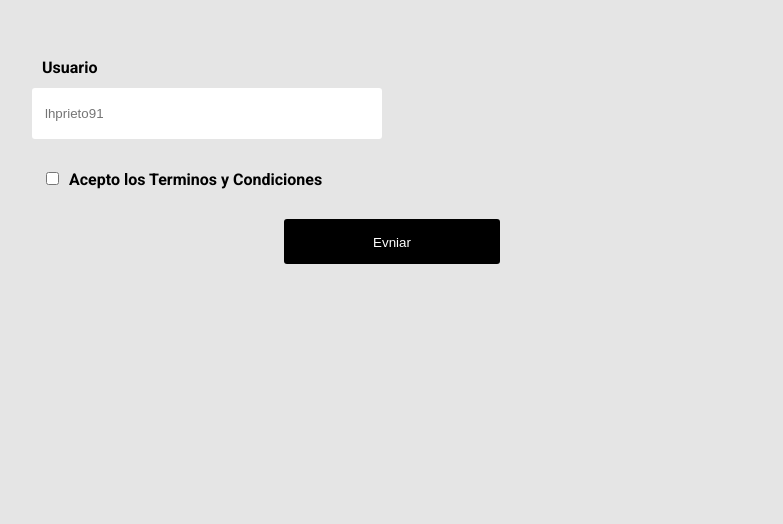
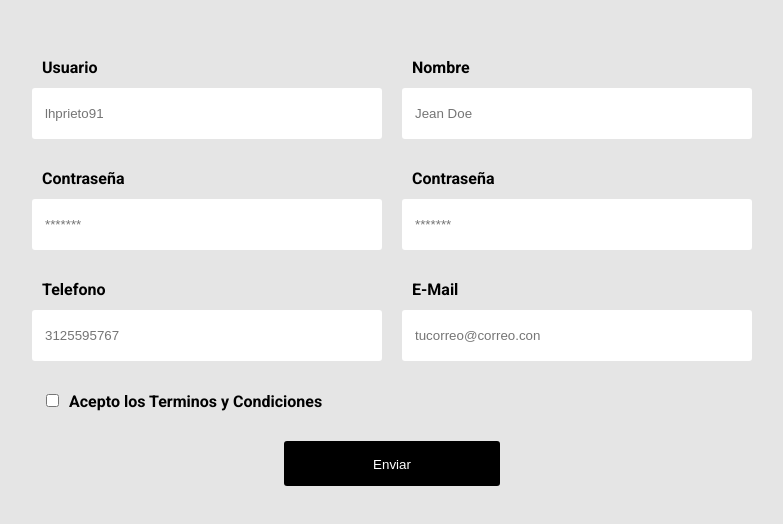
Before and after one commit to prietoLuisdW/ReactProyects, a React (Create React App) app: page / in a window 1280 px wide. Shown: the top 524 px of the page, without its empty margins (248-1031 px from the left). Built offline with nearby package versions, Linux system fonts and the light colour scheme.

Commit message:
All Form validation Ok

```diff
--- a/src/App.js
+++ b/src/App.js
@@ -12,18 +12,63 @@ function App() {
     const [password2, setPassword2]=useState({campo: '', valido: null})
     const [email, setEmail]=useState({campo: '', valido: null})
     const [telefono, setTelefono]=useState({campo: '', valido: null})
+    const [terminos, setTerminos]=useState(false)
+    const [formularioValido, setFormularioValido]=useState(null)
 
     const expresiones = {
-        usuario: /^[a-zA-Z0-9\_\-]{4,16}$/, // Letras, numeros, guion y guion_bajo
+        usuario: /^[a-zA-Z0-9_-]{4,16}$/, // Letras, numeros, guion y guion_bajo
         nombre: /^[a-zA-ZÀ-ÿ\s]{1,40}$/, // Letras y espacios, pueden llevar acentos.
         password: /^.{4,12}$/, // 4 a 12 digitos.
         email: /^[a-zA-Z0-9_.+-]+@[a-zA-Z0-9-]+\.[a-zA-Z0-9-.]+$/,
         telefono: /^\d{7,14}$/ // 7 a 14 numeros.
     }
 
+    const validarPassword2 = () => {
+        if(password1.campo.length>0){
+            if(password1.campo !== password2.campo){
+                setPassword2((prevState)=>{
+                    return {...prevState, valido: 'false'}
+                })
+            } else {
+                setPassword2((prevState)=>{
+                    return {...prevState, valido: 'true'}
+                })
+            }
+        }
+    }
+
+    const onChangeTerminos = (e) => {
+        setTerminos(e.target.checked)
+
+    }
+
+    function onSubmit (e){
+        e.preventDefault()
+
+        if(
+            usuario.valido === 'true' &&
+            nombre.valido ==='true' &&
+            password1.valido ==='true' &&
+            password2.valido ==='true' &&
+            email.valido ==='true' &&
+            terminos
+            ){
+                setFormularioValido(true)
+                setUsuario({campo: '', valido: null})
+                setNombre({campo: '', valido: null})
+                setPassword1({campo: '', valido: null})
+                setPassword2({campo: '', valido: null})
+                setEmail({campo: '', valido: null})
+                setTelefono({campo: '', valido: null})
+                setTerminos(false)
+        } else {
+            setFormularioValido(false)
+        }
+    }
+
     return (
         <main>
-            <Formulario action="">
+            <Formulario action="" onSubmit={onSubmit}>
                 <ComInput
                     estado={usuario}
                     cambiarEstado={setUsuario}
@@ -34,29 +79,78 @@ function App() {
                     leyendaError="El suario debe ser de 8 a 16 caracteres, debe conterner letras y numeros, sin espacios"
                     expresionRegular={expresiones.usuario}
                 />
-                {/* <ComInput
+                <ComInput
+                    estado={nombre}
+                    cambiarEstado={setNombre}
+                    tipo="nombre"
+                    label="Nombre"
+                    placeholder="Jean Doe"
+                    name="nombre"
+                    leyendaError="No usar caracteres especiales"
+                    expresionRegular={expresiones.nombre}
+                />
+                <ComInput
+                    estado={password1}
+                    cambiarEstado={setPassword1}
                     tipo="password"
-                    label="Password"
-                    placeholder="Contraseña"
-                    name="password"
-                    leyendaError="Contraseña incorrecta"
-                    expresionRegular=""
-                /> */}
+                    label="Contraseña"
+                    placeholder="*******"
+                    name="password1"
+                    leyendaError="Debe contener mas de 3 caracteres"
+                    expresionRegular={expresiones.password}
+                />
+                <ComInput
+                    estado={password2}
+                    cambiarEstado={setPassword2}
+                    tipo="password"
+                    label="Contraseña"
+                    placeholder="*******"
+                    name="password2"
+                    leyendaError="Ambas contraseñas deben ser iguales"
+                    funcion={validarPassword2}
+                />
+                <ComInput
+                    estado={telefono}
+                    cambiarEstado={setTelefono}
+                    tipo="text"
+                    label="Telefono"
+                    placeholder="3125595767"
+                    name="telefono"
+                    leyendaError="Debe contener de 7 a 12 numeros"
+                    expresionRegular={expresiones.telefono}
+                />
+                <ComInput
+                    estado={email}
+                    cambiarEstado={setEmail}
+                    tipo="email"
+                    label="E-Mail"
+                    placeholder="tucorreo@correo.con"
+                    name="email"
+                    leyendaError="Debe contener la estrucutra de un correo"
+                    expresionRegular={expresiones.email}
+                />
+
 
                 <ContenedorTerminos>
                     <Label>
-                        <input type="checkbox" name="terminos" />
+                        <input
+                        type="checkbox"
+                        name="terminos"
+                        id="terminos"
+                        checked={terminos}
+                        onChange={onChangeTerminos}
+                        />
                         Acepto los Terminos y Condiciones
                     </Label>
                 </ContenedorTerminos>
-                {false && <MensajeError>
+                {formularioValido ===false && <MensajeError>
                     <p>
                         <FontAwesomeIcon icon={faExclamationTriangle}/>
                         <b>Error:</b> Por favor rellenar el formulario correctamente</p>
                 </MensajeError>}
                 <ContenedorBotonCentrado>
-                    <Boton type="submit"> Evniar</Boton>
-                    <MensajeExito>El formualrio se envio exitosamente</MensajeExito>
+                    <Boton type="submit"> Enviar</Boton>
+                    {formularioValido === true && <MensajeExito>El formualrio se envio exitosamente</MensajeExito>}
                 </ContenedorBotonCentrado>
             </Formulario>
         </main>
--- a/src/Components/Input.js
+++ b/src/Components/Input.js
@@ -2,7 +2,7 @@ import React from "react";
 import {Input, GrupoInput, IconoValidacion, Label, LeyendaError} from '../Elementos/Formularios'
 import { faCheckCircle, faTimesCircle } from '@fortawesome/free-solid-svg-icons'
 
-const ComInput = ({estado, cambiarEstado, tipo, label, placeholder, name, leyendaError, expresionRegular}) => {
+const ComInput = ({estado, cambiarEstado, tipo, label, placeholder, name, leyendaError, expresionRegular, funcion}) => {
 
     const onChange = (e) => {
         cambiarEstado({...estado, campo: e.target.value})
@@ -14,6 +14,10 @@ const ComInput = ({estado, cambiarEstado, tipo, label, placeholder, name, leyend
             }else{
                 cambiarEstado({...estado, valido: 'false'})
             }
+        }
+
+        if(funcion){
+            funcion()
         }
     }
 
--- a/src/Elementos/Formularios.js
+++ b/src/Elementos/Formularios.js
@@ -125,7 +125,6 @@ const Boton = styled.button`
 const  MensajeExito = styled.p`
     font-size: 14px;
     color: ${colores.exito};
-    display: none;
 `
 const MensajeError = styled.div`
     height: 45px;
```
